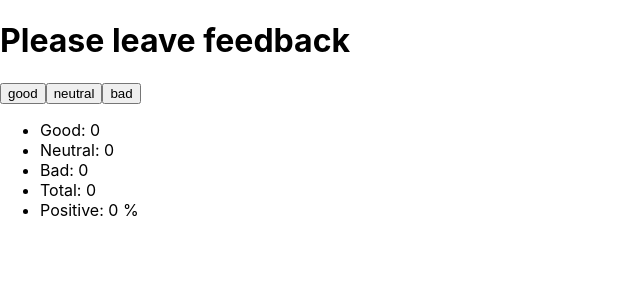
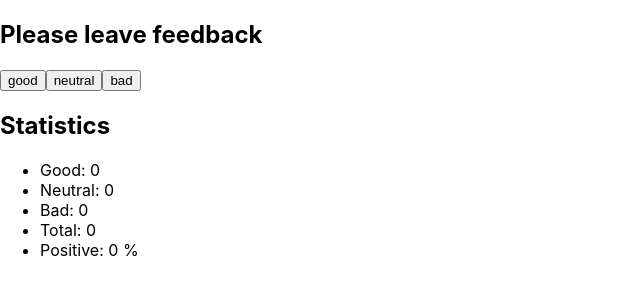
Before and after one commit to yura-prots/goit-react-hw-02-feedback, a React (Create React App) app: page / in a window 1280 px wide. Shown: the top 300 px of the page, without its empty margins (0-640 px from the left). Built offline with nearby package versions, Linux system fonts and the light colour scheme.

Commit message:
task-3 completed

```diff
--- a/src/components/App.jsx
+++ b/src/components/App.jsx
@@ -2,6 +2,7 @@
 
 import { Statistics } from './Statistics/Statistics';
 import { FeedbackOptions } from './FeedbackOptions/FeedbackOptions';
+import { Section } from './Section/Section';
 
 class App extends Component {
   state = {
@@ -33,12 +34,14 @@
 
     return (
       <div>
-        <h1>Please leave feedback</h1>
+        <Section title={'Please leave feedback'}>
           <FeedbackOptions
             options={{ good, neutral, bad }}
             onLeaveFeedback={this.addFeedback}
           ></FeedbackOptions>
+        </Section>
 
+        <Section title={'Statistics'}>
           <Statistics
             good={good}
             neutral={neutral}
@@ -46,6 +49,7 @@
             total={this.countTotalFeedback()}
             positivePercentage={this.countPositiveFeedbackPercentage()}
           ></Statistics>
+        </Section>
       </div>
     );
   }
```
Lines whose indentation alone changed are shown as unchanged.
